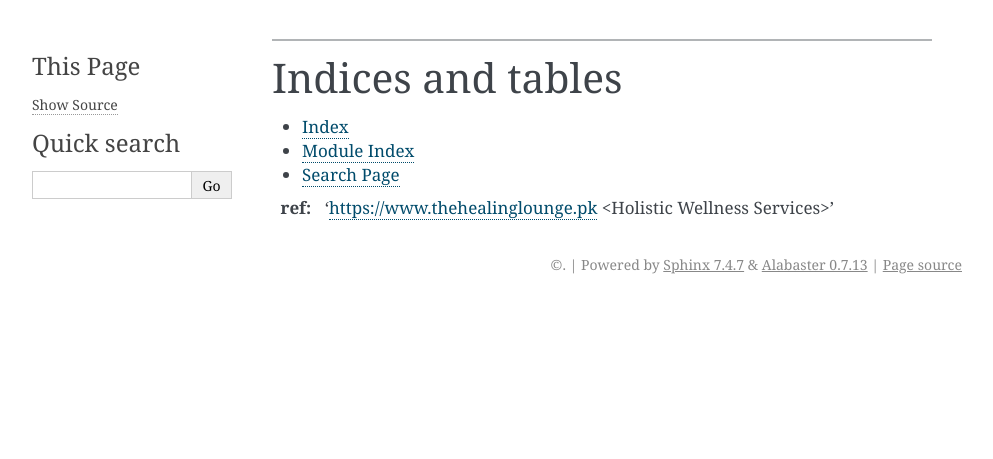
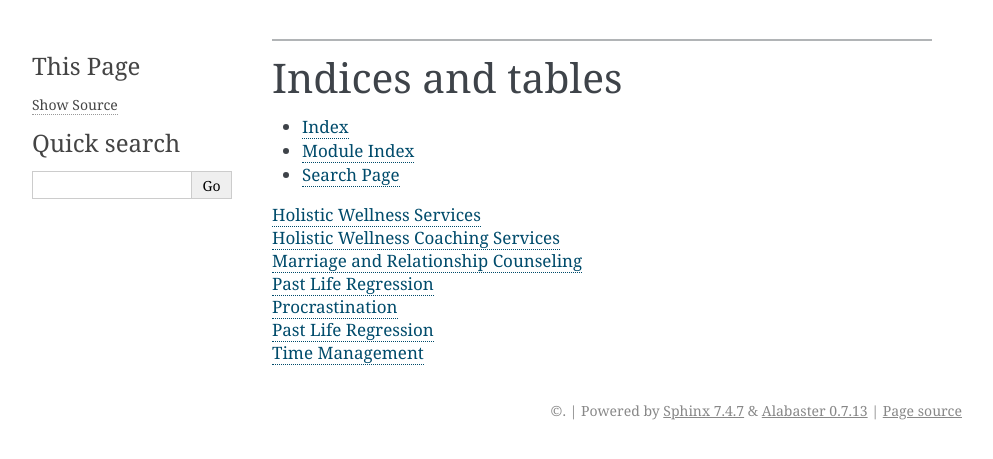
Before and after one commit to Maarif-Ahmed/The-Healing-Lounge, a Sphinx documentation site: the page built from docs/index.rst, in a window 1280 px wide. Shown: the top 459 px of the page, without its empty margins (148-1141 px from the left). Built offline with Sphinx 7.4.7, drawn with Linux system fonts in a browser that asks for light colours; pages that are not in the unit, such as notebooks, are missing from menus.

Commit message:
Update index.rst

```diff
--- a/docs/index.rst
+++ b/docs/index.rst
@@ -19,4 +19,10 @@ Indices and tables
 * :ref:`modindex`
 * :ref:`search`
 
-:ref: 'https://www.thehealinglounge.pk <Holistic Wellness Services>'
+| `Holistic Wellness Services <https://www.thehealinglounge.pk/>`__
+| `Holistic Wellness Coaching Services <https://thehealinglounge.pk/our-services/>`__
+| `Marriage and Relationship Counseling <https://thehealinglounge.pk/marriage-and-relationship-counseling/>`__
+| `Past Life Regression <https://thehealinglounge.pk/past-life-regression/>`__
+| `Procrastination <https://thehealinglounge.pk/procrastination/>`__
+| `Past Life Regression <https://thehealinglounge.pk/past-life-regression/>`__
+| `Time Management <https://thehealinglounge.pk/time-management/>`__
```
